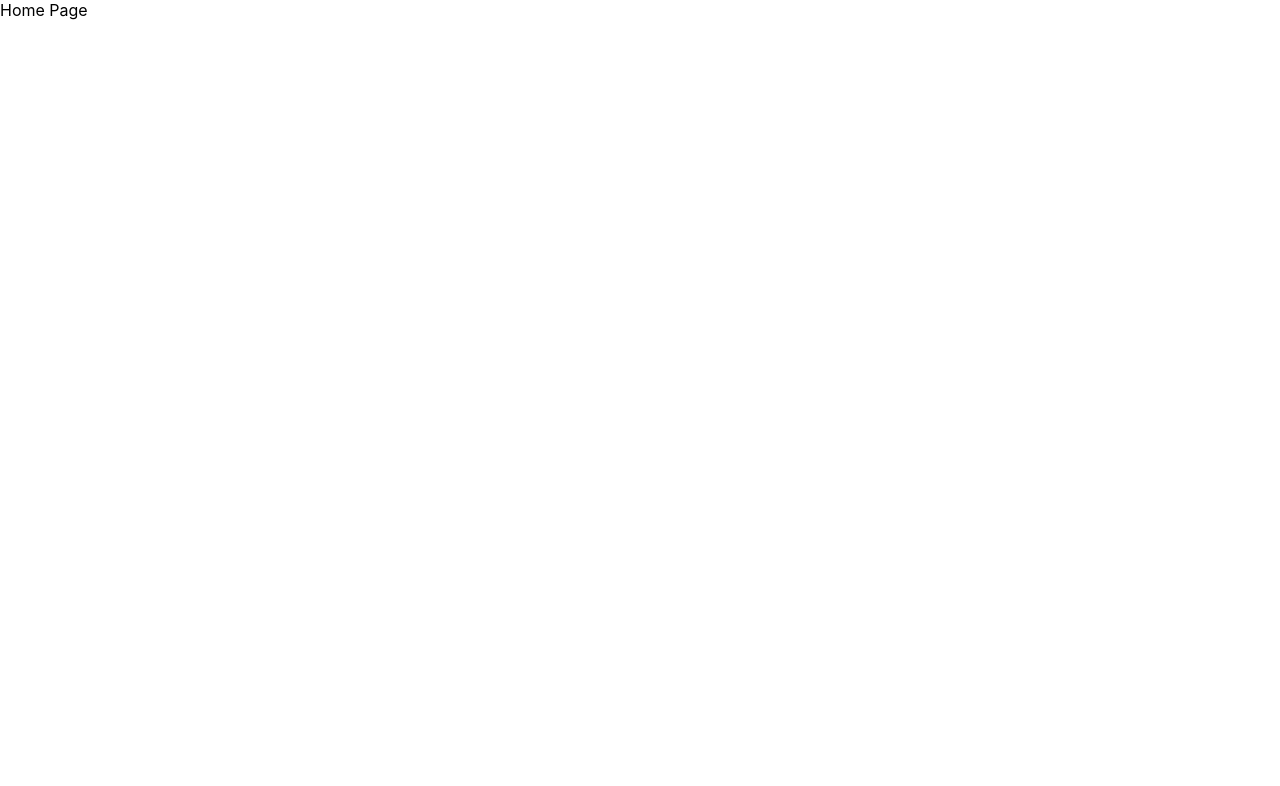
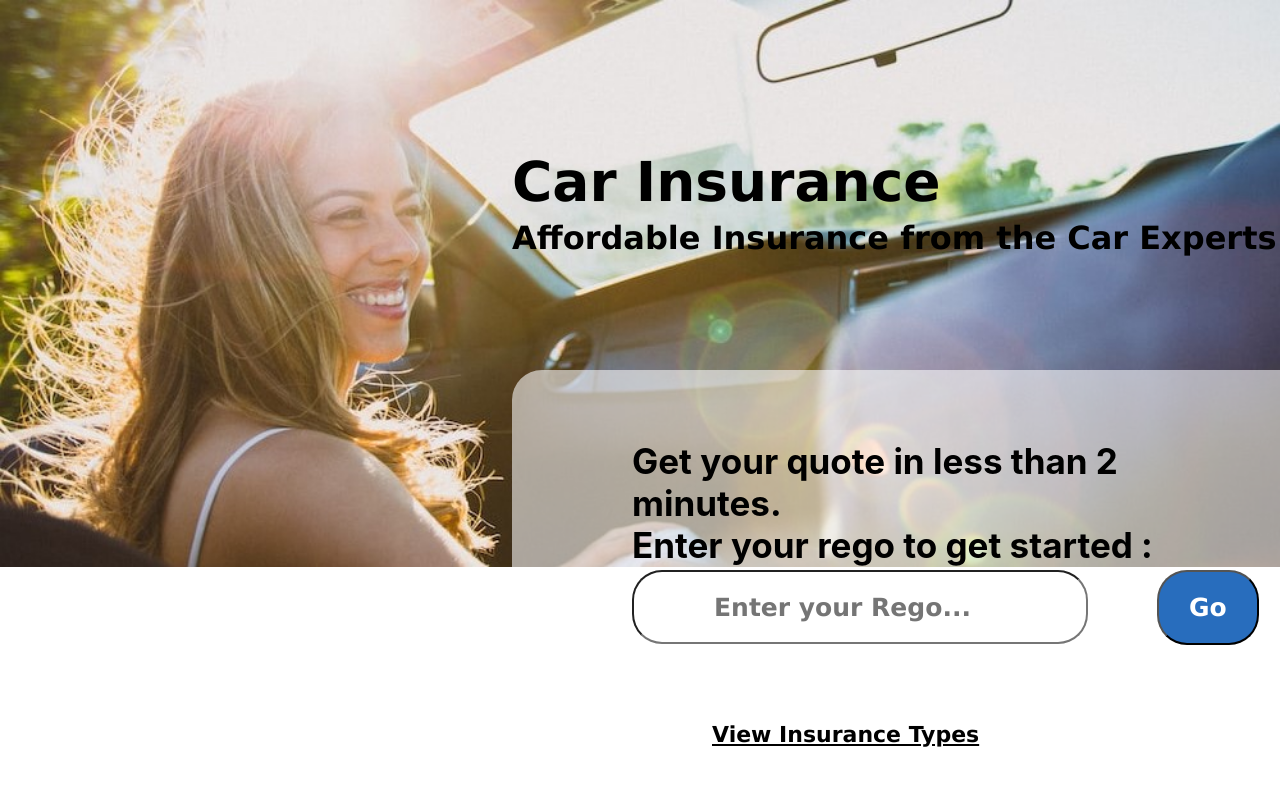
Before and after one commit to Kymarndo/Mission5, a React (Create React App) app: page / in a window 1280 px wide. Shown: the top 786 px of the page. Built offline with nearby package versions, Linux system fonts and the light colour scheme.

Commit message:
Home background with rego search

```diff
--- a/src/App.js
+++ b/src/App.js
@@ -1,5 +1,6 @@
 import { BrowserRouter, Routes, Route } from "react-router-dom";
 import Home from "./pages/Home";
+
 
 
 function App() {
--- /dev/null
+++ b/src/components/home/rego-search/RegoSearch.js
@@ -0,0 +1,21 @@
+import regoSearchStyles from "./RegoSearch.module.css"
+import image from "./photo-1534708112740-cb40ecb0663e.jpg"
+
+export default function RegoSearch() {
+    return (
+        <div>
+            <img src={image} alt="" />
+            <div className={regoSearchStyles.infoside}>
+                <>
+                    <p className={regoSearchStyles.title1}>Car Insurance</p>
+                    <p className={regoSearchStyles.subtitle1}>Affordable Insurance from the Car Experts</p>
+                </>
+                <div className={regoSearchStyles.infosection}><h1 className={regoSearchStyles.overlayinfo}>Get your quote in less than 2 minutes.</h1>
+                <h1 className={regoSearchStyles.overlayinfo}>Enter your rego to get started :</h1></div>
+                <input type={'text'} className={regoSearchStyles.regoinput} placeholder="Enter your Rego..."></input>
+                <button className={regoSearchStyles.regosubmitbtn}>Go</button>
+                <p className={regoSearchStyles.insurancelink}>View Insurance Types</p>
+            </div>
+        </div>
+    )
+}
--- /dev/null
+++ b/src/components/home/rego-search/RegoSearch.module.css
@@ -0,0 +1,97 @@
+
+img {
+    width: 100%;
+    z-index: 0;
+}
+
+.infoside {
+    display: flex;
+    flex-direction: column;
+    position:absolute;
+    width: 60%;
+    top: 150px;
+    right: 0px;
+    z-index: 1;
+}
+
+.title1 {
+    font-family: 'Lucida Sans', 'Lucida Sans Regular', 'Lucida Grande', 'Lucida Sans Unicode', Geneva, Verdana, sans-serif;
+    font-weight: 600;
+    font-size: 55px;
+    margin: 0;
+}
+
+.subtitle1 {
+    font-family: 'Lucida Sans', 'Lucida Sans Regular', 'Lucida Grande', 'Lucida Sans Unicode', Geneva, Verdana, sans-serif;
+    font-weight: 600;
+    font-size: 32px;
+    margin: 5px 0;
+}
+
+.infosection {
+   background: rgba(255, 255, 255, 0.574);
+   position: absolute;
+   width: 100%;
+   top: 220px;
+   border-radius: 30px;
+   border-top-right-radius: 0;
+   border-bottom-right-radius: 0;
+   height: 500px;
+   padding-top: 70px;
+
+}
+
+.overlayinfo {
+    margin: 0px 120px;
+    font-size: 35px;
+
+}
+
+.regoinput {
+    width: 38%;
+    position: absolute;
+    top: 420px;
+    left: 120px;
+    height: 70px;
+    border-radius: 30px;
+    padding: 0 80px;
+    font-size: 25px;
+}
+
+.regoinput::placeholder {
+    font-size: 25px;
+    font-weight: 600;
+    font-family: Verdana, Geneva, Tahoma, sans-serif;
+}
+
+.regosubmitbtn {
+    background: #286dbd;
+    color: white;
+    font-size: 25px;
+    font-weight: 600;
+    font-family: Verdana, Geneva, Tahoma, sans-serif;
+    border-radius: 30px;
+    height: 75px;
+    position: absolute;
+    padding: 0 30px;
+    top: 420px;
+    left: 645px;
+}
+
+.insurancelink {
+    font-family: Verdana, Geneva, Tahoma, sans-serif;
+    position: absolute;
+    font-size: 22px;
+    font-weight: 600;
+    top: 550px;
+    left: 200px;
+    text-decoration: underline;
+}
+
+.insurancelink:hover  {
+    cursor: pointer;
+}
+
+.insurancelink:hover  {
+    cursor: pointer;
+}
--- a/src/pages/Home.js
+++ b/src/pages/Home.js
@@ -1,5 +1,5 @@
-
+import RegoSearch from "../components/home/rego-search/RegoSearch"
 
 export default function Home() {
-return(<div>Home Page</div>)
+return(<div><RegoSearch /></div>)
 }
```
Also changed, not shown: src/components/home/rego-search/photo-1534708112740-cb40ecb0663e.jpg (added).
